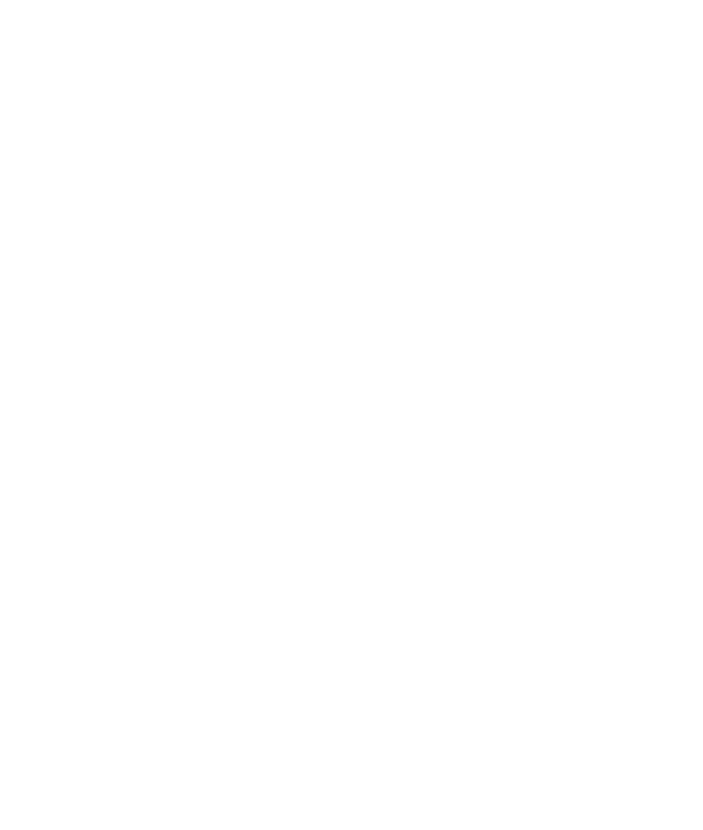
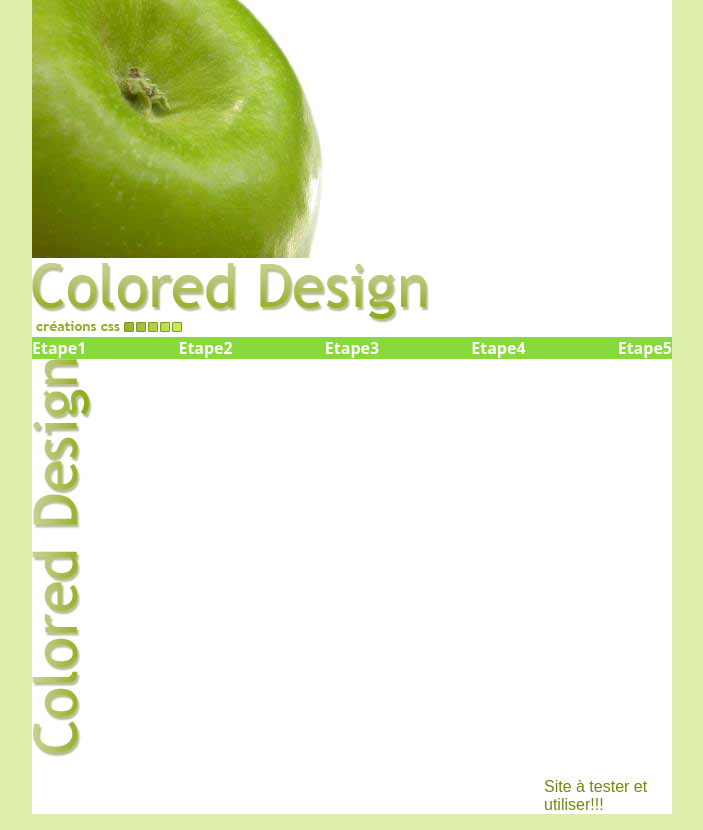
Before and after one commit to Mohamed-amine10/POMME, a plain HTML site: page index.html in a window 1280 px wide. Shown: the whole page, without its empty margins (288-991 px from the left). Before the commit the page ends 800 px from the top, so only its background shows below. Drawn offline with Linux system fonts and the light colour scheme.

Commit message:
creation du dossier images, du dossier css et creation de mon fichier index

```diff
--- a/CSS/style.css
+++ b/CSS/style.css
@@ -0,0 +1,47 @@
+body{
+    padding:0;
+    background-color: #DDEEAA;
+    margin: 0 auto;
+    font-family:'Pt Sans', sans;
+}
+
+header{
+    margin: 0 auto;
+    display: flex;
+    justify-content: space-between;
+    align-content: flex-start;
+}
+
+nav{
+    display:flex ;
+    justify-content: space-between;
+    text-align: center;
+    background-color: rgb(136, 218, 60);
+    }
+
+a{
+    text-decoration: none;
+    color: white;
+    font-weight: bold;
+}
+
+#container{
+    background-color: white;
+    width: 50%;
+    margin: 0 auto;
+    height: auto;
+}
+
+footer{
+    margin-left: 80%;
+    font-family: sans-serif;
+    color: #6c8b0f;
+}
+
+#titre{
+    padding-left: 0%;
+}
+
+.premier{
+    font-size: 25px;
+}
--- a/index.html
+++ b/index.html
@@ -1,11 +1,40 @@
 <!DOCTYPE html>
-<html lang="en">
+<html lang="fr">
+
 <head>
     <meta charset="UTF-8">
     <meta name="viewport" content="width=device-width, initial-scale=1.0">
-    <title>Pomme</title>
+    <link rel="stylesheet" href="CSS/style.css">
+    <title>
+        Pomme
+
+    </title>
 </head>
+
 <body>
+    <div id="container">
+        <header>
+            <div id="pomme">
+                <img src="img/apple.jpg" alt="pomme" class="image1">
+                <img src="img/title.gif" alt="Titre" class="image2">
+        </header>
+        <nav>
+            <a href="Etape1">Etape1</a>
+            <a href="Etape2">Etape2</a>
+            <a href="Etape3">Etape3</a>
+            <a href="Etape4">Etape4</a>
+            <a href="Etape5">Etape5</a>
+        </nav>
+        <div id="titre">
+            <img src="img/bg_page.gif" alt="titre">
+        </div>
+
+        <footer>
+            <p>Site à tester et utiliser!!!</p>
+        </footer>
+    </div>
+
 
 </body>
+
 </html>
```
Also changed, not shown: img/apple.jpg (added), img/bg_page.gif (added), img/little_apple.gif (added), img/title.gif (added).
